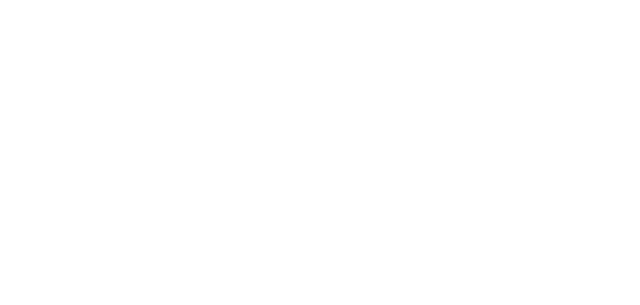
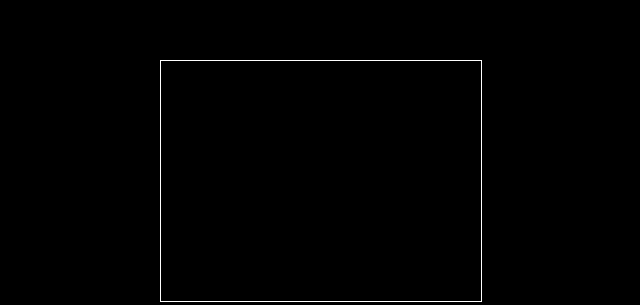
Before and after one commit to binary-sequence/html5-gravedad-mini-ejemplo, a plain HTML site: page src/index.htm in a window 1280 px wide. Shown: the whole page, without its empty margins (319-959 px from the left). Drawn offline with Linux system fonts and the light colour scheme.

Commit message:
Agregado estilos.css

```diff
--- /dev/null
+++ b/src/estilos.css
@@ -0,0 +1,2 @@
+body { background-color:black; margin:0px; padding:0px; color:white; text-align:center; }
+#gameScreen { width:320px; height:240px; margin-top:60px; border:1px solid white; }
--- a/src/index.htm
+++ b/src/index.htm
@@ -2,8 +2,9 @@
 <html lang="es">
  <head>
   <meta charset="UTF-8">
+  <link rel="stylesheet" href="estilos.css">
  </head>
  <body>
-  <canvas>Este software "Gravedad" funciona mediante el elemento canvas de html5.<br> Si estás viendo este menaje significa que tu navegador web no es compatible con canvas. Utiliza un navegador compatible.</canvas>
+  <canvas id="gameScreen">Este software "Gravedad" funciona mediante el elemento canvas de html5.<br> Si estás viendo este menaje significa que tu navegador web no es compatible con canvas. Utiliza un navegador compatible.</canvas>
  </body>
 </html>
```
